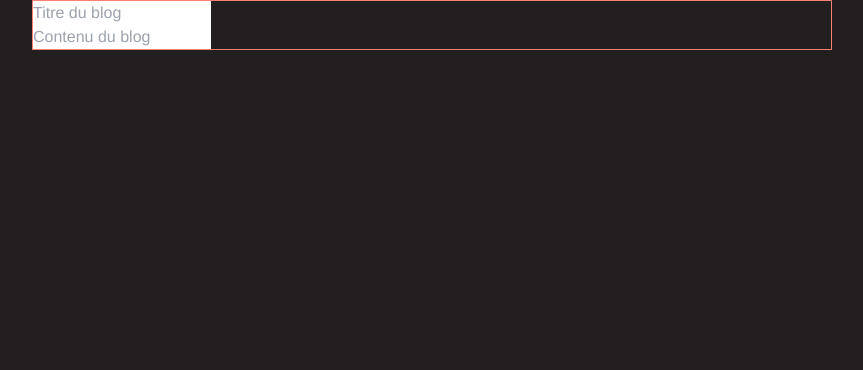
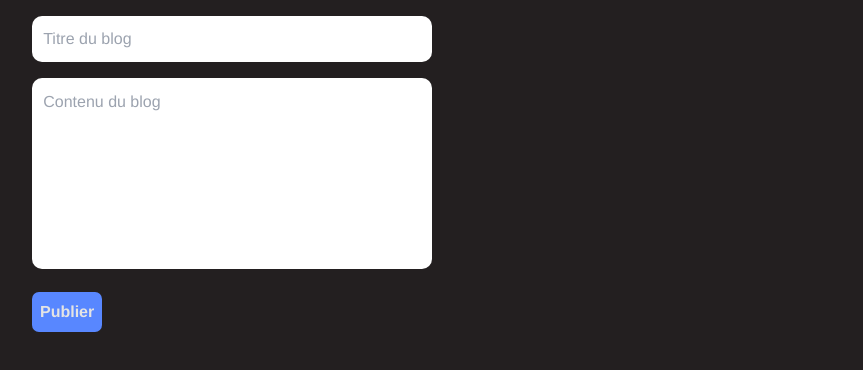
Before and after one commit to GalsenBoy/road_blog, a React (Vite) app: page /create-blog in a window 1280 px wide. Shown: the top 370 px of the page, without its empty margins (208-1071 px from the left). Built offline with nearby package versions, Linux system fonts and the light colour scheme.

Commit message:
Ajout de mixins + squelette formulaire de création de post

```diff
--- a/src/_mixins.scss
+++ b/src/_mixins.scss
@@ -1,7 +1,32 @@
 @mixin flex {
   display: flex;
 }
+
+@mixin justifyCenter{
+  @include flex();
+  justify-content: center;
+}
+@mixin alignCenter{
+  align-items: center;
+}
+@mixin justifyAlignCenter{
+  @include justifyAlignCenter();
+  @include alignCenter()
+}
+
 @mixin widthHeightFull {
   width: 100%;
   height: 100%;
 }
+
+@mixin buttonLink{
+    background-color: #5887FF;
+    padding: .5em;
+    border-radius: 7px;
+    transition: background-color .3s ease-in;
+    font-weight: bold;
+    &:hover{
+        background-color: rgb(228, 228, 228);
+        color: #5887FF;
+    }
+}
--- a/src/components/BlogForm.tsx
+++ b/src/components/BlogForm.tsx
@@ -1,17 +1,19 @@
+import Button from "../composable/Button";
 import Input from "../composable/Input";
-import "../css/blog_form.scss"
+import "../css/blog_form.scss";
 
 export default function BlogForm() {
   return (
     <section>
       <form action="">
         <div id="form-container">
-          <div>
+          <div className="input-group">
             <Input placeholder="Titre du blog" type="text" />
           </div>
-          <div>
-            <Input placeholder="Contenu du blog" type="text" />
+          <div className="input-group">
+            <textarea placeholder="Contenu du blog" rows={7}></textarea>
           </div>
+          <Button content="Publier"/>
         </div>
       </form>
     </section>
--- a/src/css/blog_form.scss
+++ b/src/css/blog_form.scss
@@ -1,7 +1,23 @@
-section{
-    form{
-        max-width: 800px;
-        border: 1px solid salmon;
-        margin: 0 auto;
+section {
+  form {
+    max-width: 800px;
+    margin: 0 auto;
+    #form-container {
+        .input-group{
+            margin: 1em 0;
+            input,textarea{
+                color: var(--bgColor);
+                padding: .7em;
+                width: 50%;
+                border-radius: 10px;
+            }
+            textarea{
+                resize: none;
+            }
+        }
+        button{
+            @include buttonLink();
+        }
     }
+  }
 }
--- a/src/css/link.scss
+++ b/src/css/link.scss
@@ -1,11 +1,3 @@
 a{
-    background-color: #5887FF;
-    padding: .5em;
-    border-radius: 7px;
-    transition: background-color .3s ease-in;
-    font-weight: bold;
-    &:hover{
-        background-color: rgb(228, 228, 228);
-        color: #5887FF;
-    }
+  @include buttonLink();
 }
--- a/src/index.css
+++ b/src/index.css
@@ -2,10 +2,15 @@
 @tailwind components;
 @tailwind utilities;
 
+:root{
+    --textColor: rgb(228, 228, 228);
+    --bgColor:#231F20
+}
+
 
 body {
-    background-color: #231F20;
-    color: rgb(228, 228, 228);
+    background-color: var(--bgColor);
+    color: var(--textColor);
     font-family: Helvetica,sans-serif ;
     margin: 0;
     padding: 0;
```
